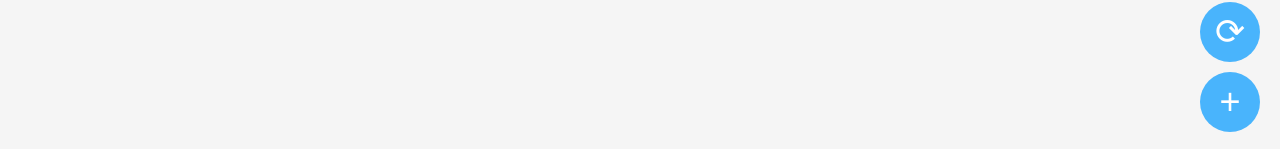
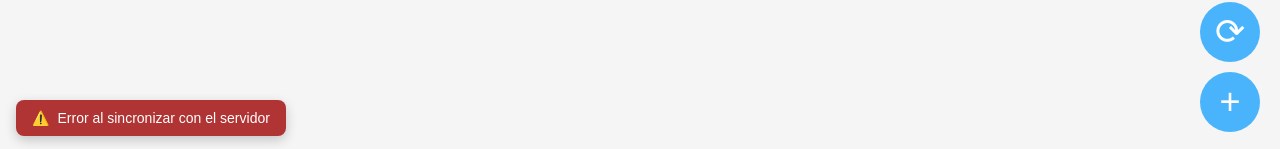
Before and after one commit to pablot1500/universo-li-front, a React (Vite) app: page / in a window 1280 px wide. Shown: the part 648-797 px from the top of the page. Built offline with nearby package versions, Linux system fonts and the light colour scheme; no server answers.

Commit message:
fix: fetch collection products from api

```diff
--- a/src/pages/ComponentsPage.jsx
+++ b/src/pages/ComponentsPage.jsx
@@ -25,6 +25,8 @@ const ComponentsPage = () => {
   const [currentIndex, setCurrentIndex] = useState(-1);
   const cancelRequested = React.useRef(false);
   const activeControllers = React.useRef({ price: null, save: null });
+  const [syncState, setSyncState] = useState('idle');
+  const [syncMessage, setSyncMessage] = useState('');
 
   const origin = typeof window !== 'undefined' ? window.location.origin : '';
   const apiBase = origin ? `${origin}/api` : '/api';
@@ -34,15 +36,29 @@ const ComponentsPage = () => {
 
   const fetchComponents = async () => {
     try {
+      if (syncState !== 'syncing') {
+        setSyncState('syncing');
+        setSyncMessage('Sincronizando con el servidor…');
+      }
       const res = await fetch(`${apiBase}/components`);
       if (res.ok) {
         const data = await res.json();
         setComponents(data);
+        setSyncState('success');
+        setSyncMessage('Cambios sincronizados');
+        setTimeout(() => {
+          setSyncState(prev => (prev === 'success' ? 'idle' : prev));
+          setSyncMessage('');
+        }, 2000);
       } else {
         console.error('Error fetching components');
+        setSyncState('error');
+        setSyncMessage('Error al sincronizar con el servidor');
       }
     } catch (error) {
       console.error('Error fetching components:', error);
+      setSyncState('error');
+      setSyncMessage('Error al sincronizar con el servidor');
     }
   };
 
@@ -148,14 +164,20 @@ const ComponentsPage = () => {
       const res = await fetch(`${apiBase}/components/${componentToDelete.id}`, { method: 'DELETE' });
       if (res.ok) {
         setComponents(prev => prev.filter(c => c.id !== componentToDelete.id));
+        setSyncState('syncing');
+        setSyncMessage('Actualizando componente…');
         scheduleComponentsRefresh();
         setConfirmOpen(false);
         setComponentToDelete(null);
       } else {
         console.error('Error al eliminar el componente');
+        setSyncState('error');
+        setSyncMessage('Error al eliminar el componente');
       }
     } catch (error) {
       console.error('Error al eliminar el componente:', error);
+      setSyncState('error');
+      setSyncMessage('Error al eliminar el componente');
     }
   };
 
@@ -510,10 +532,14 @@ const ComponentsPage = () => {
                   if (res.ok) {
                     const updated = await res.json().catch(() => null);
                     setComponents(prev => prev.map(c => c.id === selectedComponent.id ? { ...c, ...(updated || componentData), id: selectedComponent.id } : c));
+                    setSyncState('syncing');
+                    setSyncMessage('Guardando cambios…');
                     scheduleComponentsRefresh();
                     setShowModal(false);
                   } else {
                     console.error('Error al actualizar el componente');
+                    setSyncState('error');
+                    setSyncMessage('Error al guardar el componente');
                   }
                 } else {
                   const res = await fetch(`${apiBase}/components`, {
@@ -528,10 +554,14 @@ const ComponentsPage = () => {
                       const record = { ...(created || componentData) };
                       return [...next, record];
                     });
+                    setSyncState('syncing');
+                    setSyncMessage('Creando componente…');
                     scheduleComponentsRefresh();
                     setShowModal(false);
                   } else {
                     console.error('Error al agregar el componente');
+                    setSyncState('error');
+                    setSyncMessage('Error al crear el componente');
                   }
                 }
               }}
@@ -580,6 +610,33 @@ const ComponentsPage = () => {
           </div>
         </>
       )}
+
+      {syncState !== 'idle' && (
+        <div style={{
+          position: 'fixed',
+          left: '16px',
+          bottom: '16px',
+          backgroundColor: syncState === 'error' ? '#b03434' : '#1e88e5',
+          color: '#fff',
+          padding: '10px 16px',
+          borderRadius: '8px',
+          boxShadow: '0 4px 12px rgba(0,0,0,0.2)',
+          fontSize: '14px',
+          display: 'flex',
+          alignItems: 'center',
+          gap: '8px',
+          zIndex: 1200,
+          transition: 'opacity 0.3s ease',
+          opacity: syncState === 'success' ? 0.92 : 1
+        }}>
+          <span>
+            {syncState === 'syncing' && '⏳'}
+            {syncState === 'success' && '✅'}
+            {syncState === 'error' && '⚠️'}
+          </span>
+          <span>{syncMessage || (syncState === 'success' ? 'Sincronizado' : 'Procesando…')}</span>
+        </div>
+      )}
     </div>
   );
 };
```
Also changed, not shown: 1 other file (tests, documents, lock files or other folders).
